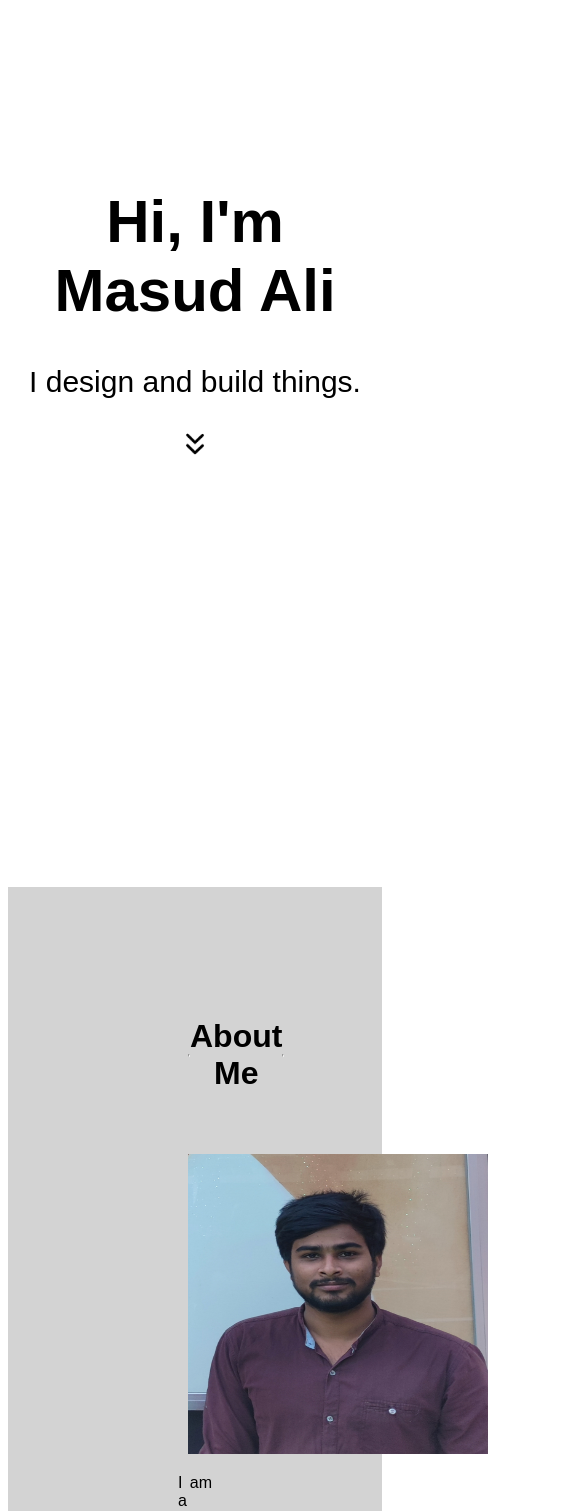
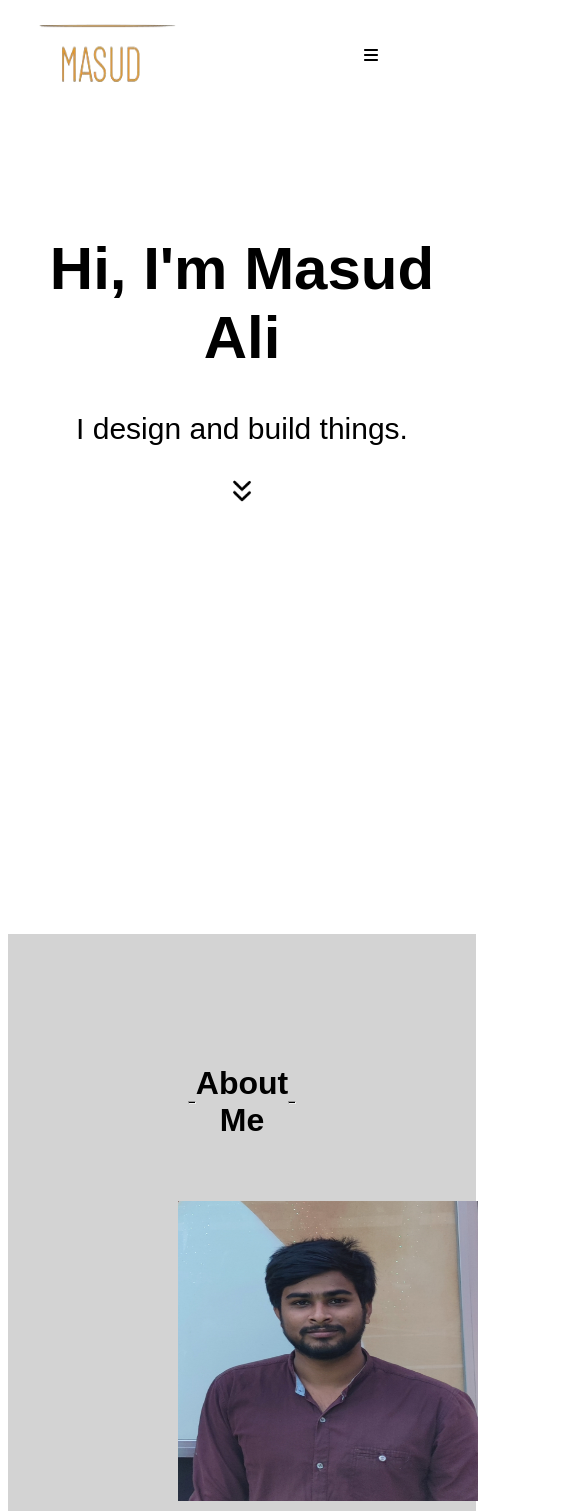
Before and after one commit to masud45827/portfolioReact, a React (Vite) app: page / in a window 390 px wide. Shown: the top 1511 px of the page, 585 px wide, since content can reach past the window. Built offline with nearby package versions, Linux system fonts and the light colour scheme.

Commit message:
create responsive and bar menu add

```diff
--- a/src/assets/styles/menu.css
+++ b/src/assets/styles/menu.css
@@ -33,9 +33,16 @@ body {
   align-items: center;
   justify-content: space-between;
 }
-.mobile-div {
+.mobile-div{
   display: none;
 }
+.nav-mobile{
+  width: 100%;
+  background-color: white;
+  align-items: center;
+  justify-content: space-between;
+}
+
 .nav-mobile {
   width: 100%;
   background-color: white;
@@ -66,10 +73,11 @@ nav ul li a:hover {
 }
 
 #showMobilemenu {
-  display: none;
   width: 100%;
   align-items: center;
 }
+
+
 #showMobilemenu .menu {
   align-items: center;
 }
@@ -85,6 +93,12 @@ nav ul li a:hover {
   margin-top: 20%;
   font-size: 30px;
   text-align: center;
+}
+.nav-mobile{
+  width: 100%;
+  background-color: white;
+  align-items: center;
+  justify-content: space-between;
 }
 #about {
   width: 100%;
@@ -273,6 +287,7 @@ nav ul li a:hover {
   width: 100%;
   text-align: justify;
 }
+
 .other-project-section{
   display: flex;
   column-gap: 10px;
@@ -280,23 +295,39 @@ nav ul li a:hover {
 }
 
 
-
-
 @media only screen and (max-width: 600px) {
+  body{
+    width: 120%;
+  }
   nav .button {
     display: flex;
     column-gap: 10px;
   }
+  .showMobilemenu{
+    display: none;
+  }
   .desktop {
     display: none;
   }
+  .mobile-div{
+    display: block;
+  }
+
   #header ul {
     flex-direction: column;
   }
   .button {
     padding: 5px;
   }
-
+ .about-down-picture{
+ width: 100%;
+ }
+ .hr1{
+  width: 50%;
+ }
+ .hr2{
+  width: 50%;
+ }
   #middle-section {
     width: 100%;
     height: 700px;
@@ -315,7 +346,21 @@ nav ul li a:hover {
     padding: 0px 10px 30px 10px;
     text-align: center;
   }
-  .mobile-div {
-    display: block;
-  }
+.project-image img{
+ height: 250px;
+ width: 200px;
 }
+.project-grid{
+  display: grid;
+  grid-template-columns: repeat(1, 1fr);
+  grid-gap: 10px;
+  margin: 10px 150px 10px 150px;
+}
+.button{
+  text-align: center;
+}
+#showMobilemenu{
+  display: flex
+}
+
+}
--- a/src/components/Experience.jsx
+++ b/src/components/Experience.jsx
@@ -43,7 +43,7 @@ const Experience = () => {
         <hr class="vertical-line"/>
         <div className="job-title">
             <h1>Job title</h1>
-            <h4>Company Name1</h4>
+            <h4>Company Name</h4>
             <hr></hr>
             <a>April 2022 - march 2023</a>
         </div>
--- a/src/components/Menu.jsx
+++ b/src/components/Menu.jsx
@@ -1,25 +1,88 @@
-import React from 'react';
-import logo from '../assets/image/image2.png';
+import React, { useState } from "react";
+import logo from "../assets/image/image2.png";
+import { FontAwesomeIcon } from "@fortawesome/react-fontawesome";
+import { faBars } from "@fortawesome/free-solid-svg-icons";
+import { faXmark } from '@fortawesome/free-solid-svg-icons';
 const Menu = () => {
+  const [showBar, setShowBar] = useState(false);
+  const [iconMenu, setIcon] = useState(faBars);
+
+  const showBarFun = ()=>{
+    setShowBar(prevState => !prevState);
+    setIcon(prevState => (prevState === faBars ? faXmark : faBars));
+  }
   return (
     <div id="header">
+      <div className="mobile-div">
+        <nav className="nav-mobile">
+          <div className="icon-logo">
+            <img
+              width="150px"
+              height="70px"
+              src={logo}
+              alt="Logo"
+            />
+           <FontAwesomeIcon id="icon1" icon={iconMenu} onClick={showBarFun} />
+          </div>
+            <div id="showMobilemenu" style={{ display: showBar ? 'block' : 'none' }}>
+              <ul className="menu">
+                <li>
+                  <a href="#about">About</a>
+                </li>
+                <li>
+                  <a href="#experience">Experience</a>
+                </li>
+                <li>
+                  <a href="#project">Project</a>
+                </li>
+                <li>
+                  <a href="#contact">Contact</a>
+                </li>
+              </ul>
+              <ul className="button">
+                <li>
+                  <button onClick={() => (document.location = "#Resume")}>
+                    Resume
+                  </button>
+                </li>
+                <li>
+                  <button onClick={() => (document.location = "#Hire me")}>
+                    Hire me
+                  </button>
+                </li>
+              </ul>
+            </div>
+        </nav>
+      </div>
       <div className="desktop">
         <nav className="nav">
           <img width="150px" height="70px" src={logo} alt="Logo" />
           <ul className="menu">
-              <li><a href="#about">About</a></li>
-              <li><a href="#experience">Experience</a></li>
-              <li><a href="#project">Project</a></li>
-              <li><a href="#contact">Contact</a></li>
+            <li>
+              <a href="#about">About</a>
+            </li>
+            <li>
+              <a href="#experience">Experience</a>
+            </li>
+            <li>
+              <a href="#project">Project</a>
+            </li>
+            <li>
+              <a href="#contact">Contact</a>
+            </li>
           </ul>
           <ul className="button">
-              <li><button >Resume</button></li>
-              <li><button >Hire me</button></li>
+            <li>
+              <button>Resume</button>
+            </li>
+            <li>
+              <button>Hire me</button>
+            </li>
           </ul>
         </nav>
       </div>
     </div>
-    )
+  );
 };
 
 export default Menu;
--- a/src/components/Project.jsx
+++ b/src/components/Project.jsx
@@ -25,7 +25,7 @@ const Project = () => {
           <div className="project-image">
             <img src= {projectphoto} />
           </div>
-          <div>
+          <div className="featured-project-description">
             <h1>Project Name</h1>
             <p>
               Lorem ipsum dolor sit amet, consectetur adipiscing elit. Lorem
@@ -41,7 +41,7 @@ const Project = () => {
           </div>
         </div>
         <div className="project-section">
-          <div>
+          <div className="featured-project-description">
             <h1>Project Name</h1>
             <p>
               Lorem ipsum dolor sit amet, consectetur adipiscing elit. Lorem
```
Lines whose indentation alone changed are shown as unchanged.
